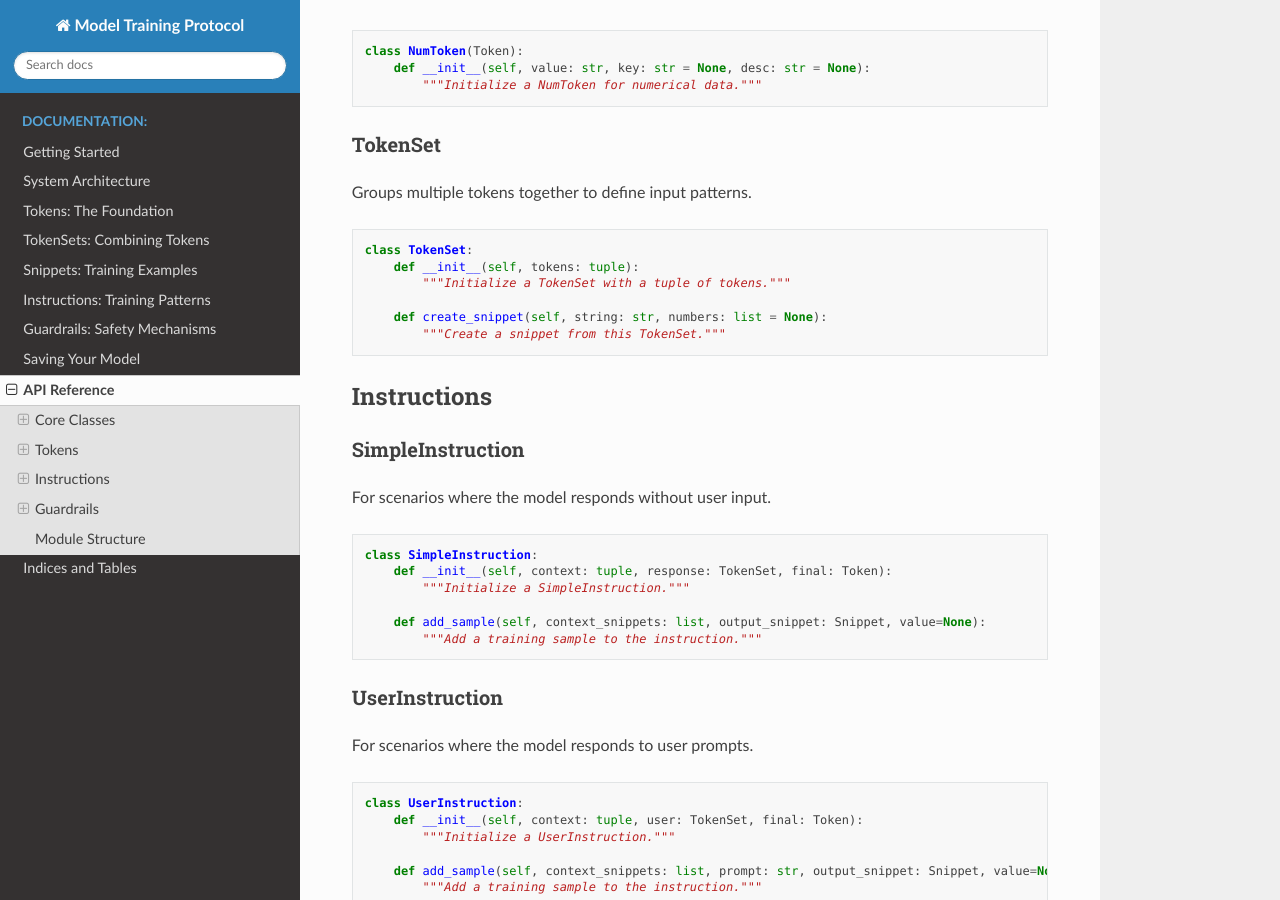
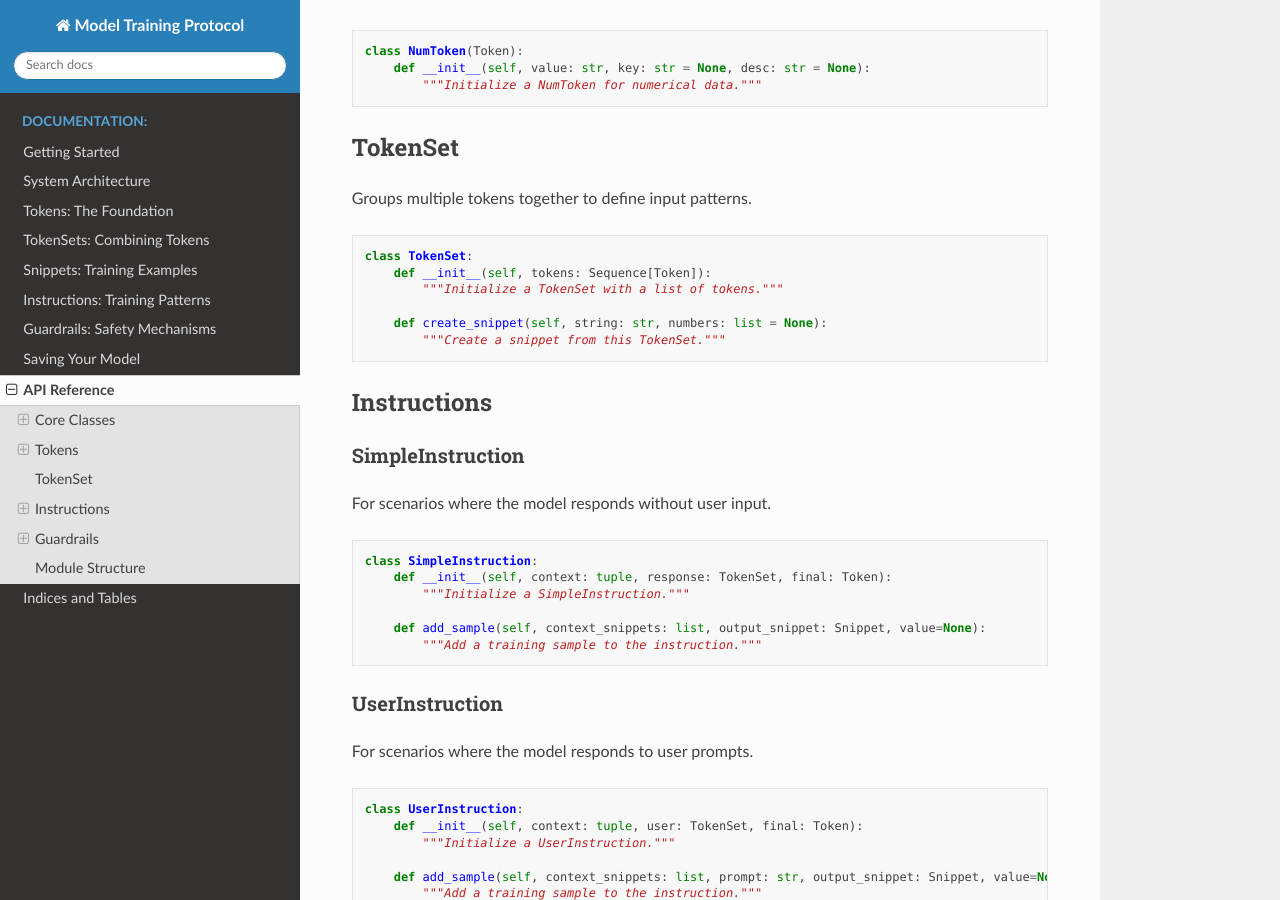
Before and after one commit to databiomes/modeltrainprotocol, a Sphinx documentation site: the page built from docs/source/api_reference.rst, in a window 1280 px wide and 900 px high, scrolled down 1309 px. Built offline with Sphinx 7.4.7 and the Read the Docs theme 3.1.0, drawn with Linux system fonts in a browser that asks for light colours.

Commit message:
Update TokenSet api_reference

```diff
--- a/docs/source/api_reference.rst
+++ b/docs/source/api_reference.rst
@@ -72,15 +72,15 @@ Token that can be associated with numerical values.
            """Initialize a NumToken for numerical data."""
 
 TokenSet
-~~~~~~~~
+------
 
 Groups multiple tokens together to define input patterns.
 
 .. code-block:: python
 
    class TokenSet:
-       def __init__(self, tokens: tuple):
-           """Initialize a TokenSet with a tuple of tokens."""
+       def __init__(self, tokens: Sequence[Token]):
+           """Initialize a TokenSet with a list of tokens."""
 
        def create_snippet(self, string: str, numbers: list = None):
            """Create a snippet from this TokenSet."""
```
